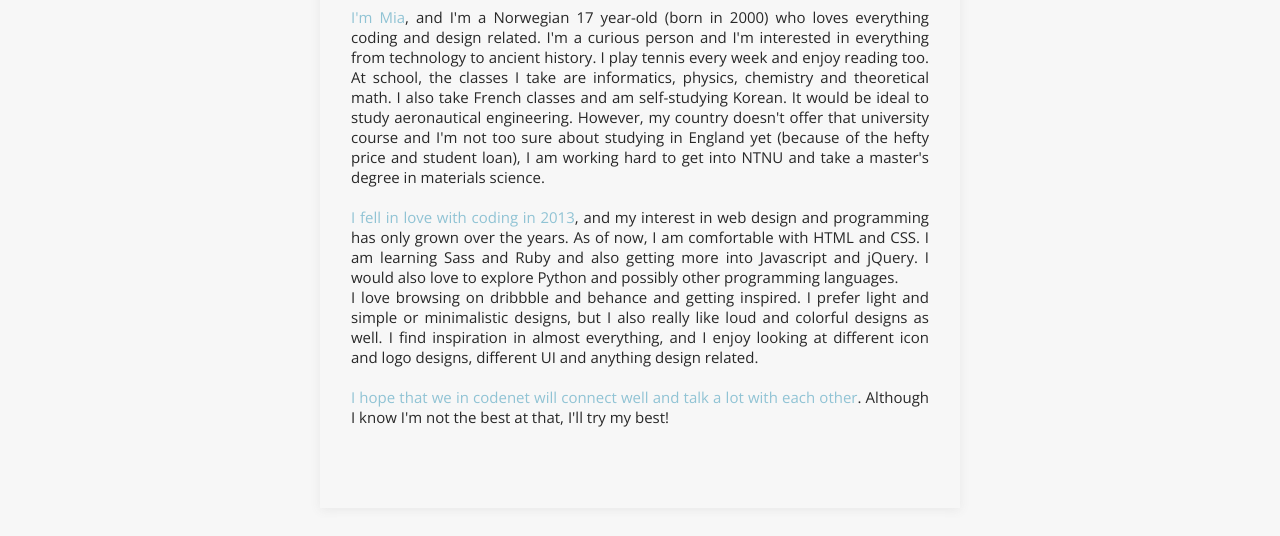
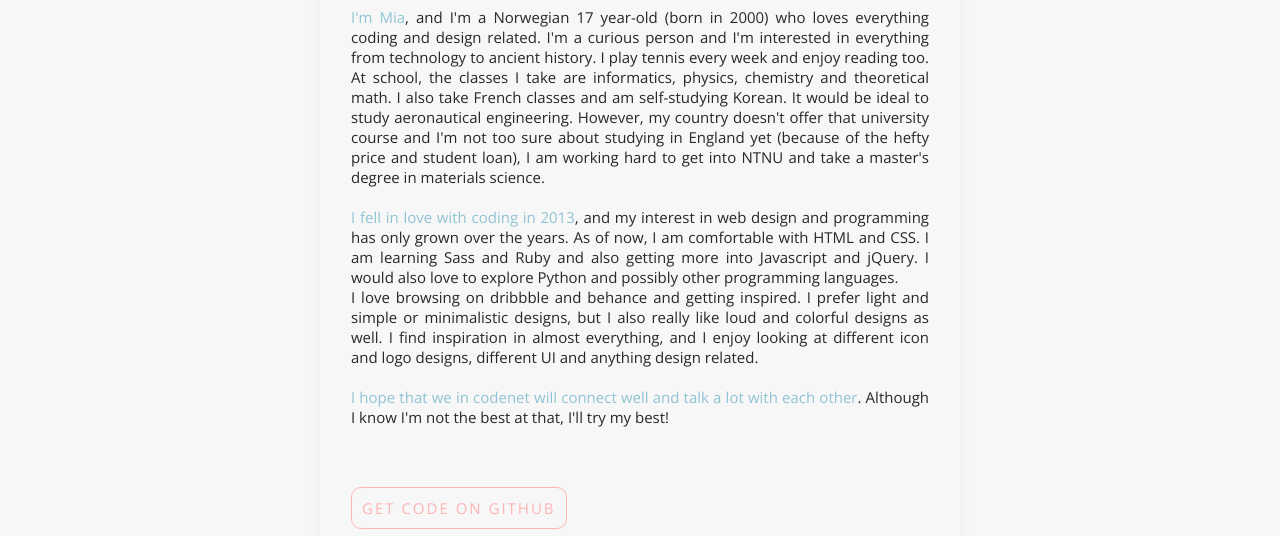
Before and after one commit to emlie/codenet, a plain HTML site: page intro/index.html in a window 1280 px wide. Shown: the part 264-800 px from the top of the page. Drawn offline with nearby package versions, Linux system fonts and the light colour scheme.

Commit message:
Added link to github

```diff
--- a/intro/index.html
+++ b/intro/index.html
@@ -109,6 +109,11 @@
           <br />
           <br />
           <span class="blue">I hope that we in codenet will connect well and talk a lot with each other</span>. Although I know I'm not the best at that, I'll try my best!
+          <br />
+          <br />
+          <br />
+          <br />
+          <a href="https://github.com/emlie/codenet" title="get code" class="btn">get code on github</a>
         </p>
 
       </div>
--- a/intro/style.css
+++ b/intro/style.css
@@ -223,6 +223,19 @@ p, .p {
   box-shadow: 0 2px 10px var(--light-light-gray);
 }
 
+.btn {
+  display: inline-block;
+  padding: 1rem;
+  border: 1px solid var(--pink);
+  border-radius: 1rem;
+  font-size: inherit;
+  color: var(--pink);
+  text-align: center;
+  text-decoration: none;
+  text-transform: uppercase;
+  letter-spacing: 2px;
+}
+
 .blue {
   font-size: inherit;
   color: var(--blue);
```
